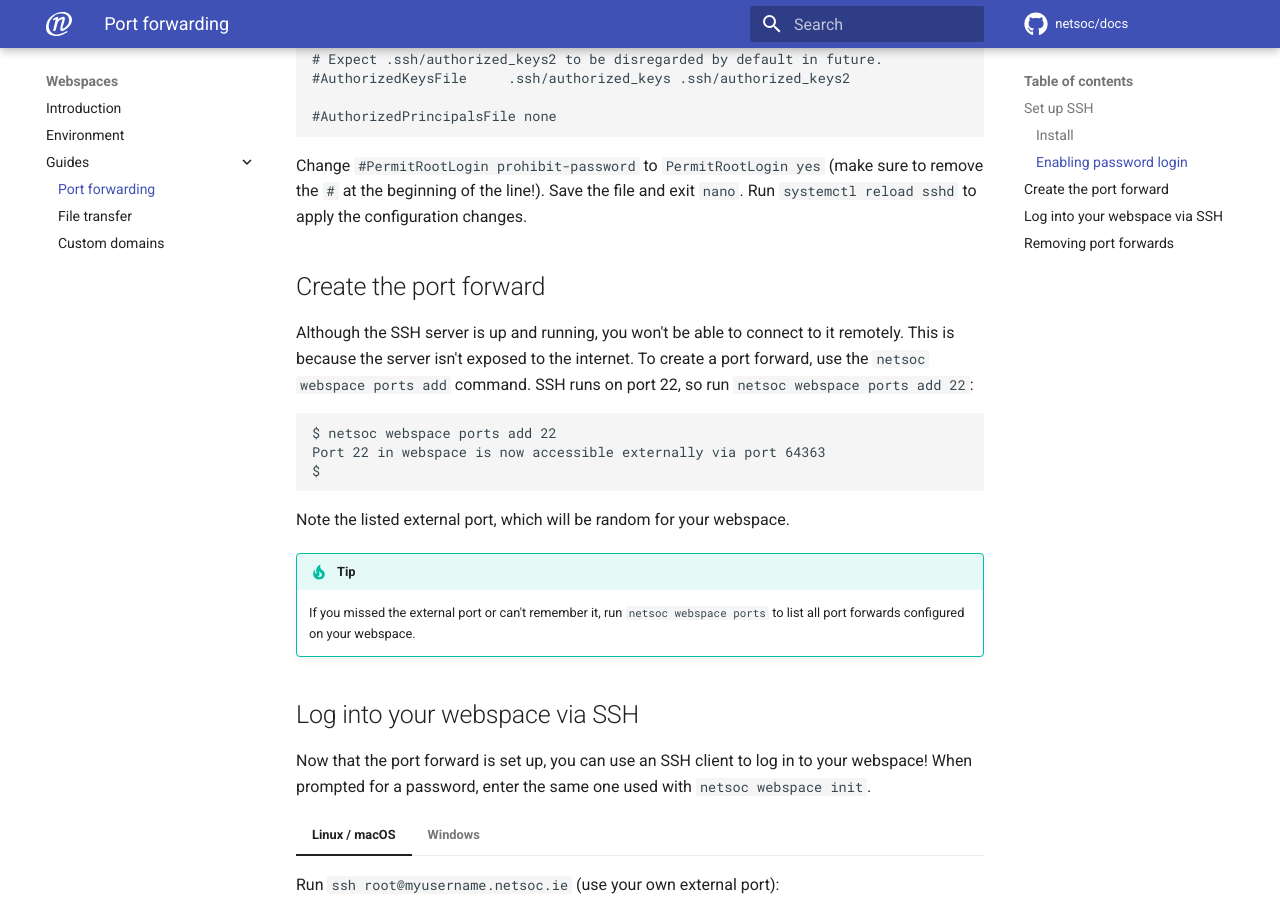
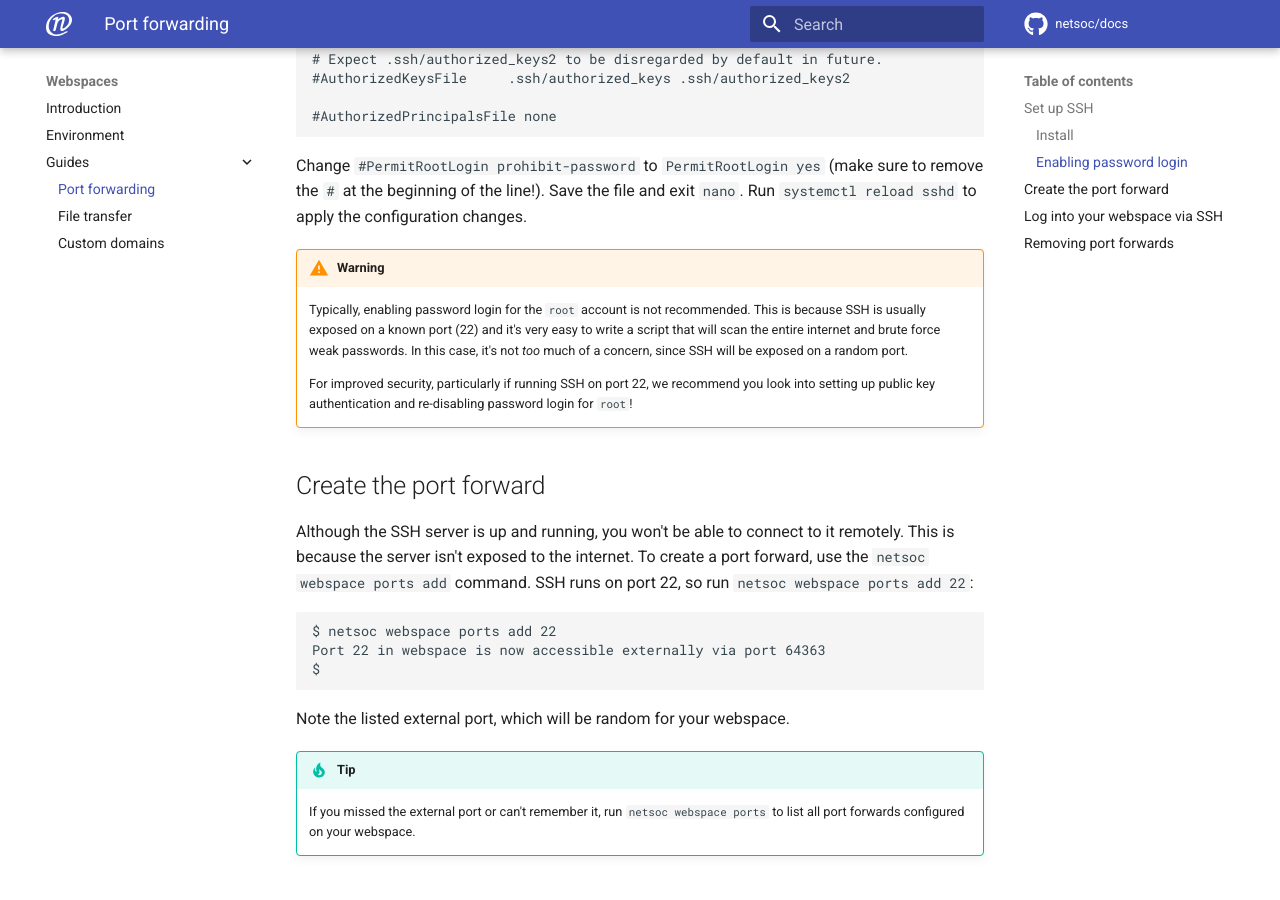
Before and after one commit to netsoc/docs, an MkDocs documentation site: the page built from docs/webspaced/guides/port_forwarding.md, in a window 1280 px wide and 900 px high, scrolled down 1148 px. Built offline with MkDocs 1.6.1 and Material for MkDocs 9.7.7, drawn with Linux system fonts in a browser that asks for light colours; comment, search, counter and statistics services are not loaded; some of the changed text lies outside the part shown.

Commit message:
Update netsoc/webspaced documentation (1297e364)

```diff
--- a/docs/webspaced/guides/port_forwarding.md
+++ b/docs/webspaced/guides/port_forwarding.md
@@ -5,8 +5,8 @@ proxy, what about non-HTTP applications? We have implemented a port forwarding
 system to address this.
 
 !!! note
-    This guide assumes you did **not** pass your SSH public key to
-    `netsoc webspace init` with `--ssh-key`. If you did, SSH with port
+    This guide assumes you did **not** install an SSH server by running
+    `netsoc webspace init` with `--ssh`. If you did, SSH with port
     forwarding is already configured. The information regarding managing your
     port forwards is still relevant of course!
 
@@ -56,6 +56,17 @@ file in `nano`. Scroll until you see something like the following:
 Change `#PermitRootLogin prohibit-password` to `PermitRootLogin yes` (make sure
 to remove the `#` at the beginning of the line!). Save the file and exit `nano`.
 Run `systemctl reload sshd` to apply the configuration changes.
+
+!!! warning
+    Typically, enabling password login for the `root` account is not
+    recommended. This is because SSH is usually exposed on a known port (22) and
+    it's very easy to write a script that will scan the entire internet and
+    brute force weak passwords. In this case, it's not _too_ much of a concern,
+    since SSH will be exposed on a random port.
+
+    For improved security, particularly if running SSH on port 22, we recommend
+    you look into setting up public key authentication and re-disabling password
+    login for `root`!
 
 ## Create the port forward
 
```
Also changed, not shown: docs/webspaced/index.md (+4 -3 lines).
